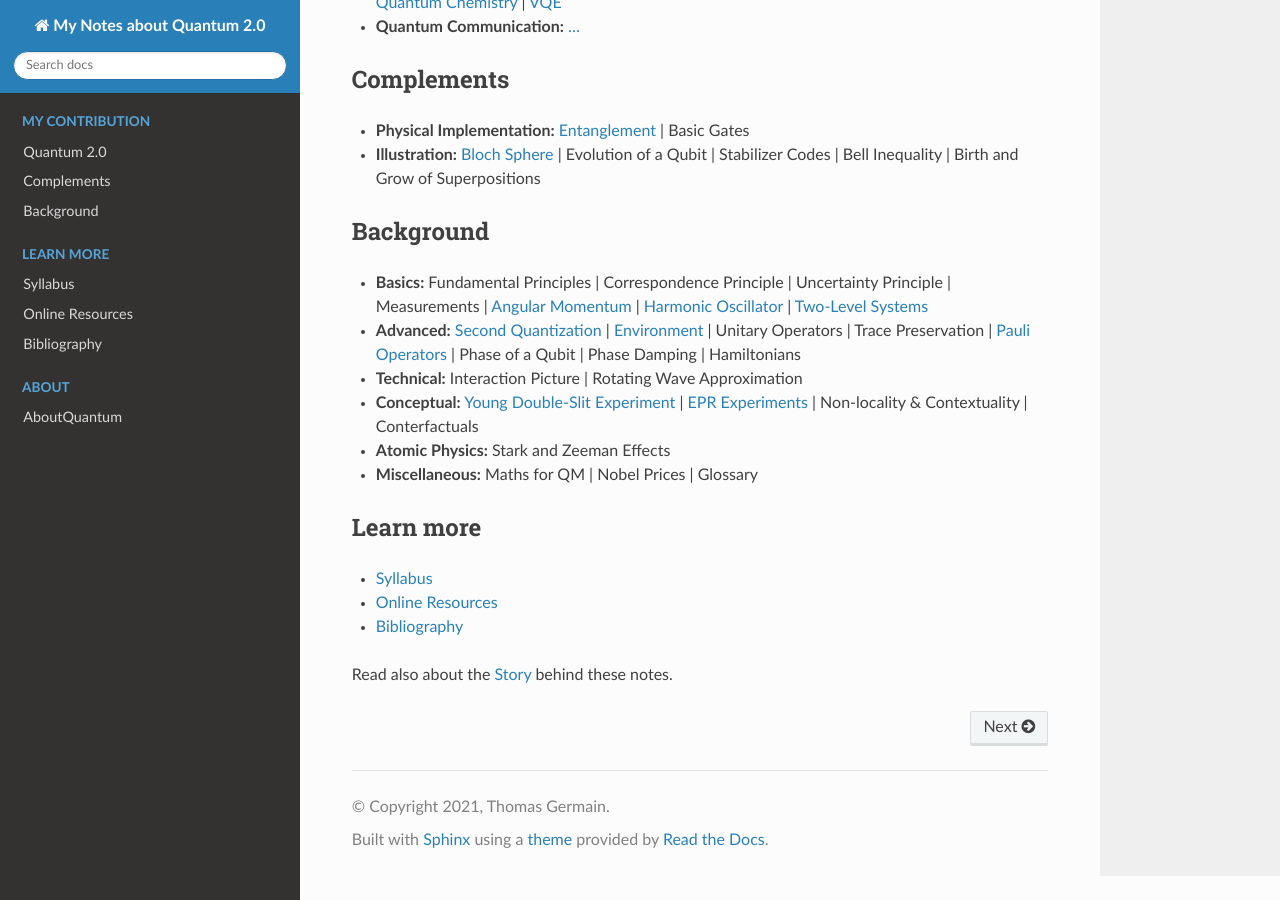
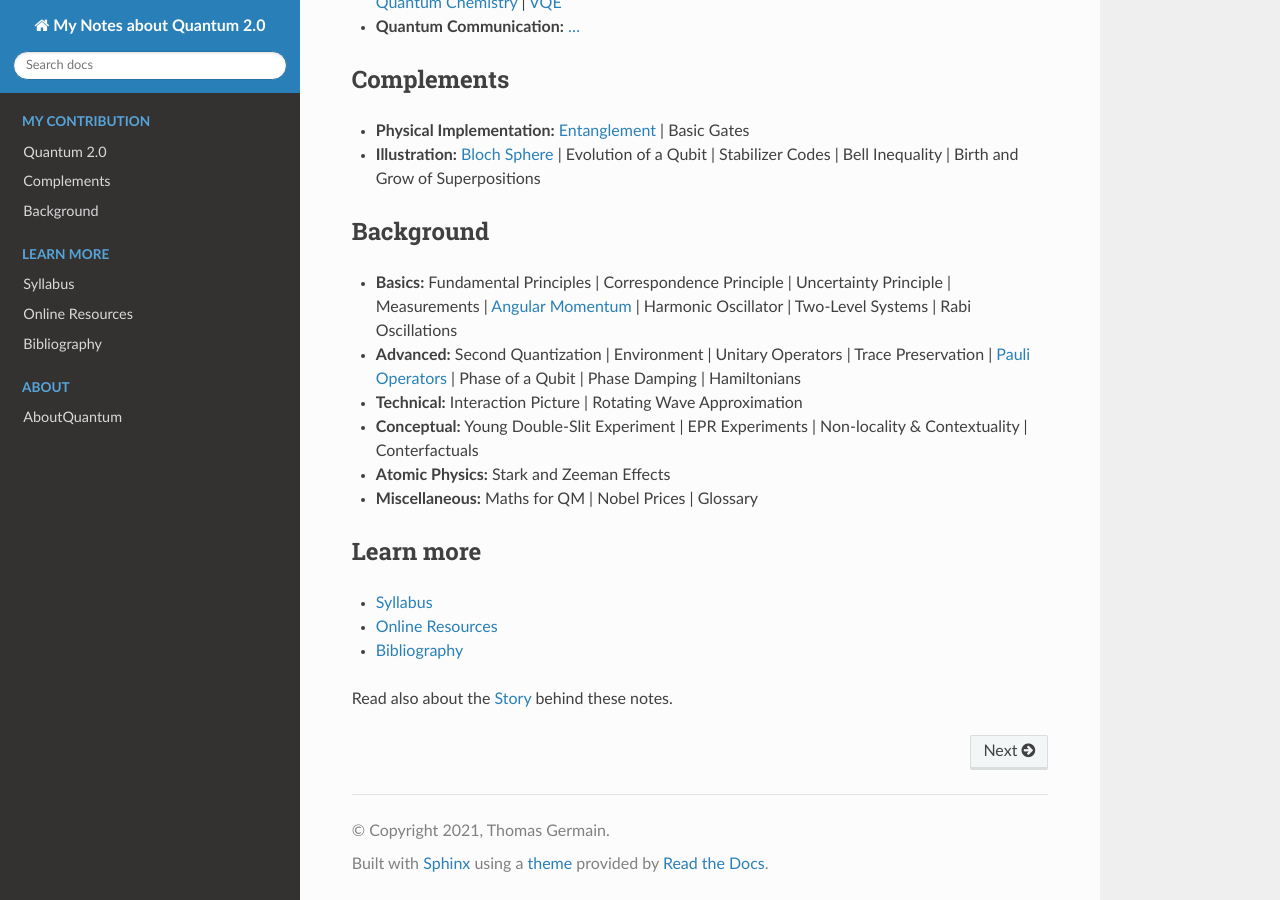
Before and after one commit to tomlqc/about-quantum, a Sphinx documentation site: the page built from source/index.rst, in a window 1280 px wide and 900 px high, scrolled down 623 px. Built offline with Sphinx 7.4.7 and the Read the Docs theme 2.0.0, drawn with Linux system fonts in a browser that asks for light colours; part of the change alters nothing that is shown.

```diff
--- a/source/index.rst
+++ b/source/index.rst
@@ -119,12 +119,13 @@ Background
   Uncertainty Principle |
   Measurements |
   :ref:`stories/angular_momentum:Angular Momentum` |
-  :ref:`stories/harmonic:Harmonic Oscillator` |
-  :ref:`stories/twolevel:Two-Level Systems`
+  Harmonic Oscillator |
+  Two-Level Systems |
+  Rabi Oscillations
 
 * **Advanced:**
-  :ref:`stories/2ndquant:Second Quantization` |
-  :ref:`stories/environment:Environment` |
+  Second Quantization |
+  Environment |
   Unitary Operators |
   Trace Preservation |
   :ref:`stories/pauli_operators:Pauli Operators` |
@@ -137,8 +138,8 @@ Background
   Rotating Wave Approximation
 
 * **Conceptual:**
-  :ref:`stories/young_slit:Young Double-Slit Experiment` |
-  :ref:`stories/EPR_experiments:EPR Experiments` |
+  Young Double-Slit Experiment |
+  EPR Experiments |
   Non-locality & Contextuality |
   Conterfactuals
 
```
